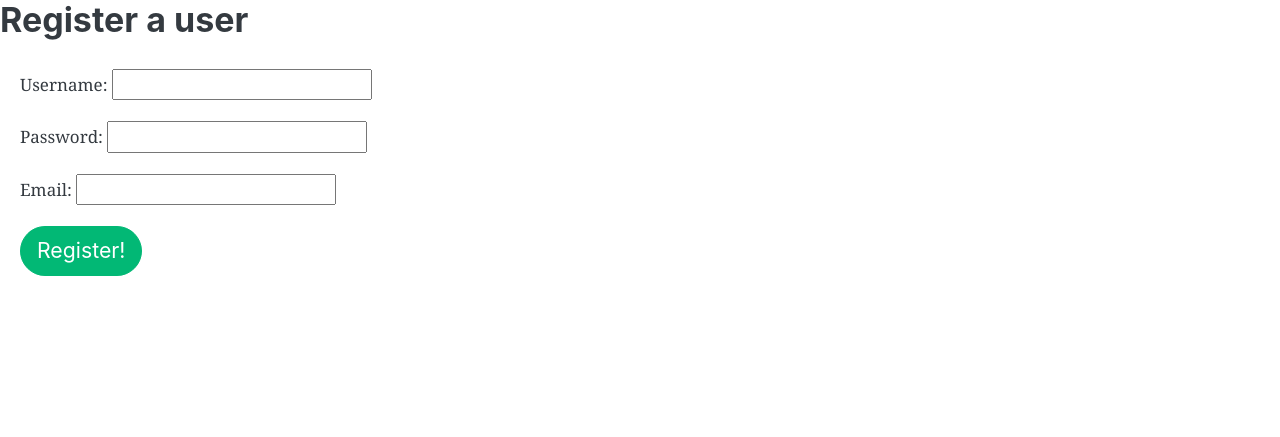
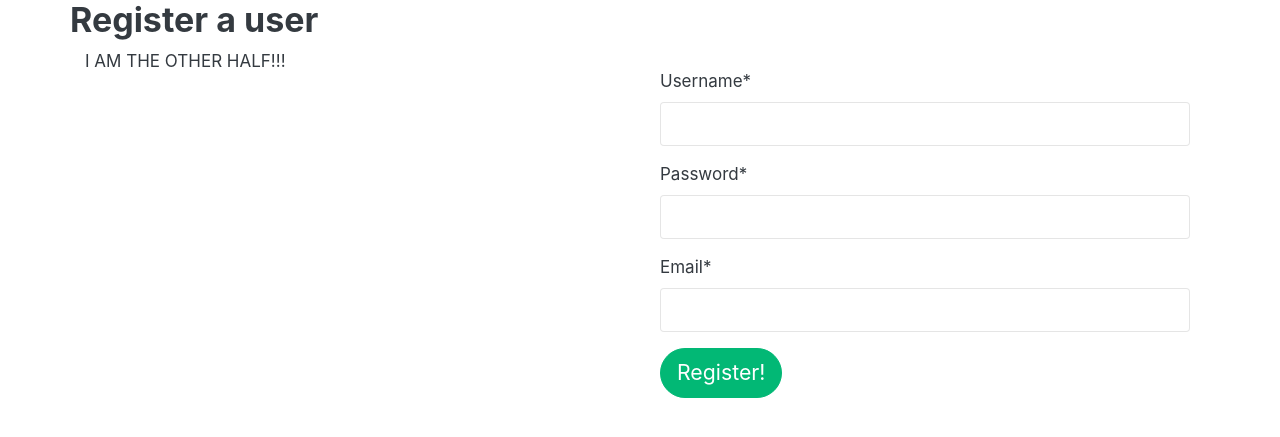
Before and after one commit to KSTeam-UGT/ugotthis, a Django app: page /register/ in a window 1280 px wide. Shown: the top 437 px of the page. Run offline with Django 3.2, Linux system fonts and the light colour scheme; some libraries are stand-ins or nearby versions.

Commit message:
Update registration page template to use Crispy Forms

```diff
--- a/ugotthis_app/templates/pages/registration.html
+++ b/ugotthis_app/templates/pages/registration.html
@@ -1,15 +1,21 @@
 {% extends "base.html" %}
+{% load crispy_forms_tags %}
 
 {% block title %}You Got This{% endblock %}
 {% block nav_home_class %}active{% endblock %}
 
 {% block content %}
-<h2>Register a user</h2>
-<form class="" action="." method="POST">
-    <div class="card-body">
-        {% csrf_token %}
-        {{ form.as_p }}
-        <button class="btn btn-success btn-lg">Register!</button>
+<div class="container">
+    <div class="row"><h2>Register a user</h2></div>
+    <div class="row">
+        <div class="col-md-6">I AM THE OTHER HALF!!!</div>
+        <div class="card-body col-md-6">
+            <form class="" action="." method="POST">
+                {% csrf_token %}
+                {{ form|crispy }}
+                <button class="btn btn-success btn-lg">Register!</button>
+            </form>
+        </div>
     </div>
-</form>
+</div>
 {% endblock content %}
```
